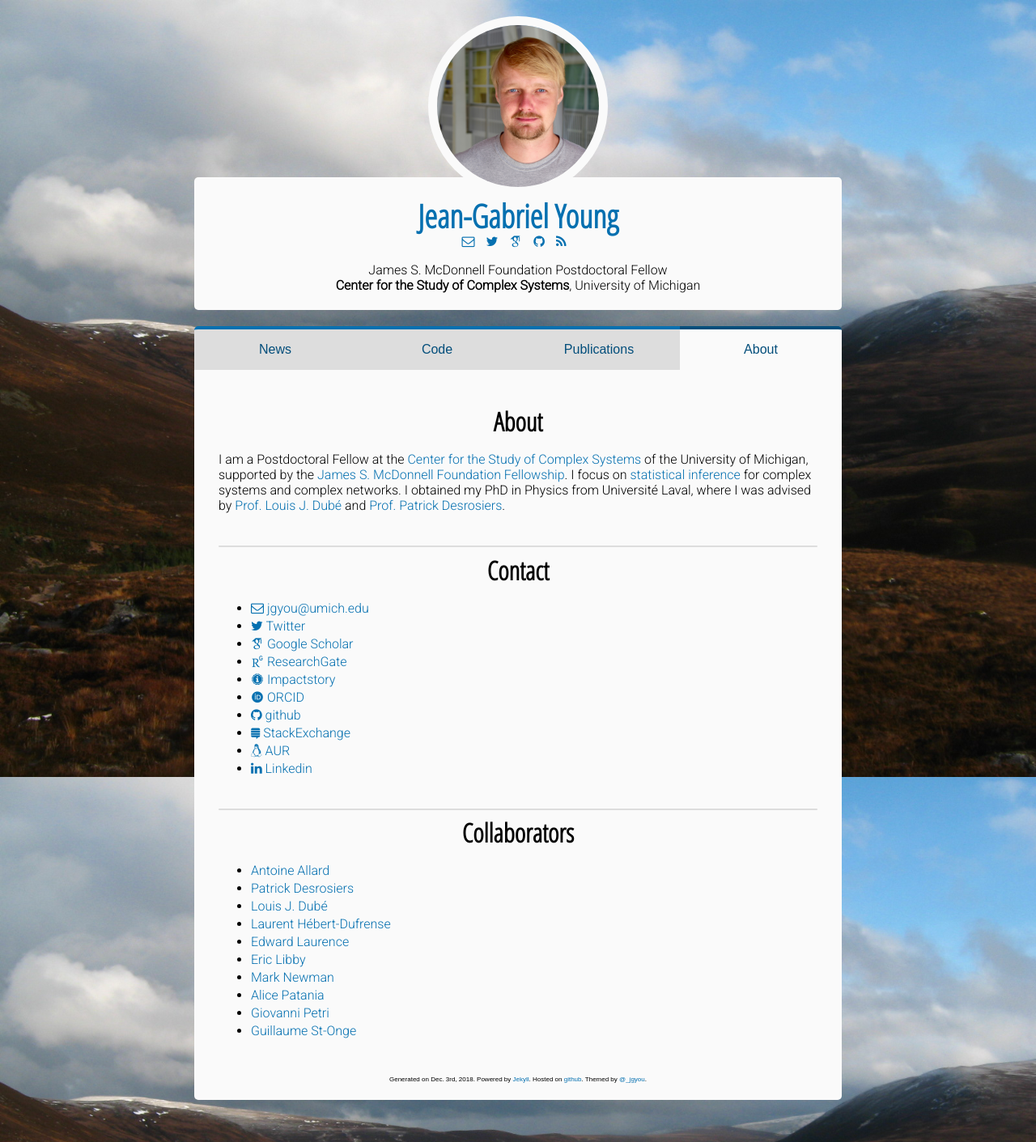
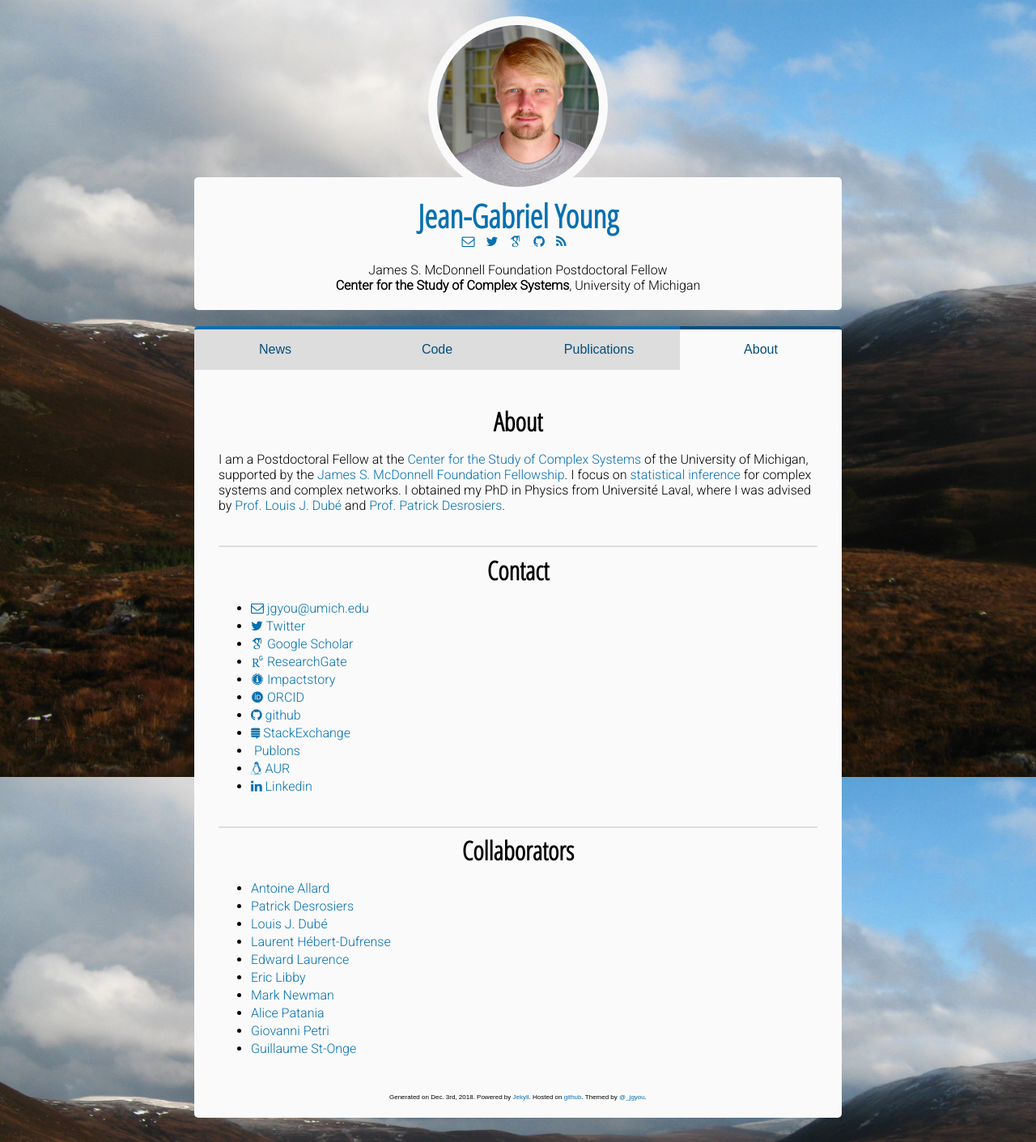
Before and after one commit to jg-you/jg-you.github.io, a Jekyll site: the page built from about.md, in a window 1280 px wide. Shown: the whole page at 81% size. Built offline with Jekyll 4.4.1, drawn with Linux system fonts in a browser that asks for light colours; some web fonts are replaced; comment, search, counter and statistics services are not loaded.

Commit message:
Add publons profile

```diff
--- a/about.md
+++ b/about.md
@@ -37,6 +37,9 @@ I obtained my PhD in Physics from  Université Laval, where I was advised by [Pr
 <a href="http://stackexchange.com/users/2079477/jgyou?tab=accounts"><i class="fa fa-stack-exchange" aria-hidden="true"></i> StackExchange </a>
 </li>
 <li class="contact-list-item">
+<a href="https://publons.com/author/1643175/jean-gabriel-young"><i class="fa fa-publons" aria-hidden="true"></i> Publons </a>
+</li>
+<li class="contact-list-item">
 <a href="https://aur.archlinux.org/account/jg-you/"><i class="fa fa-linux" aria-hidden="true"></i> AUR  </a>
 </li>
 <li class="contact-list-item">
```
